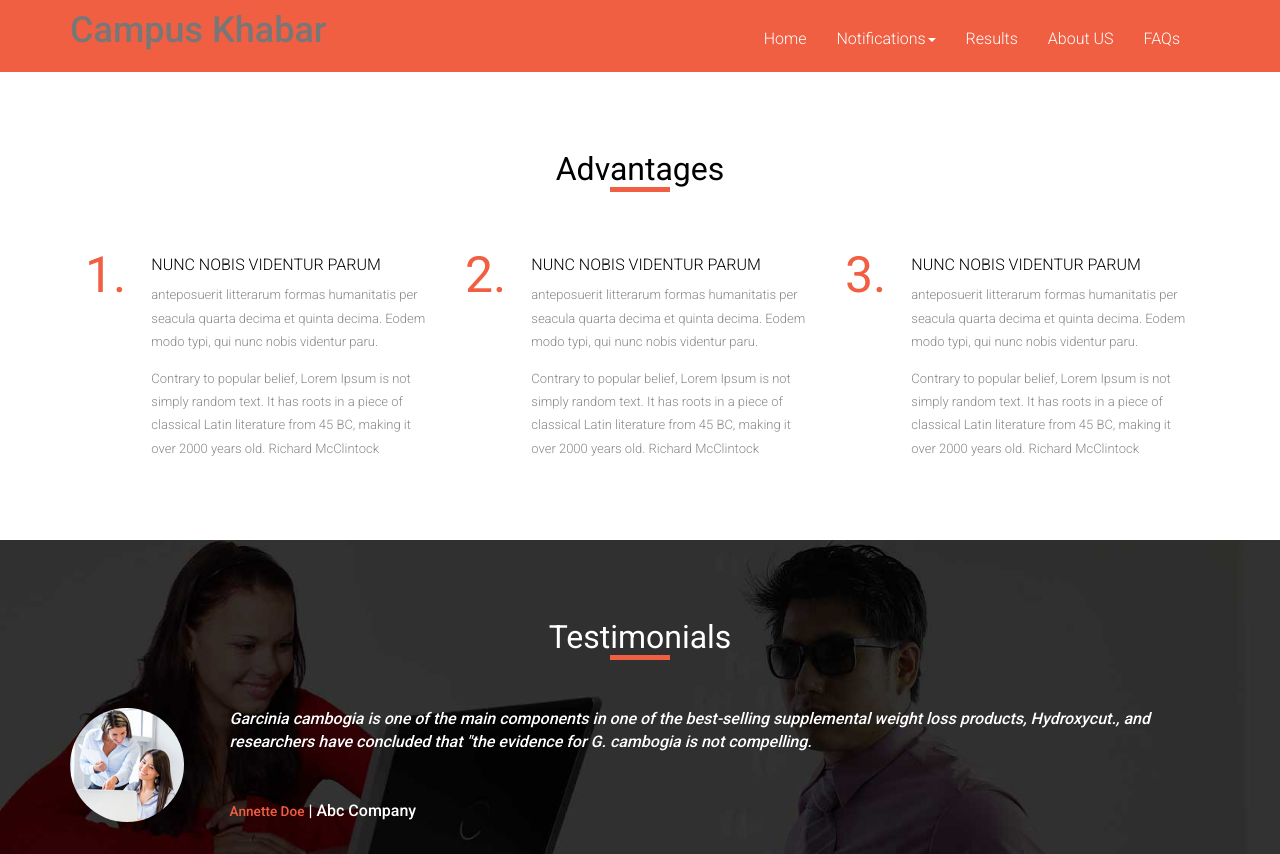
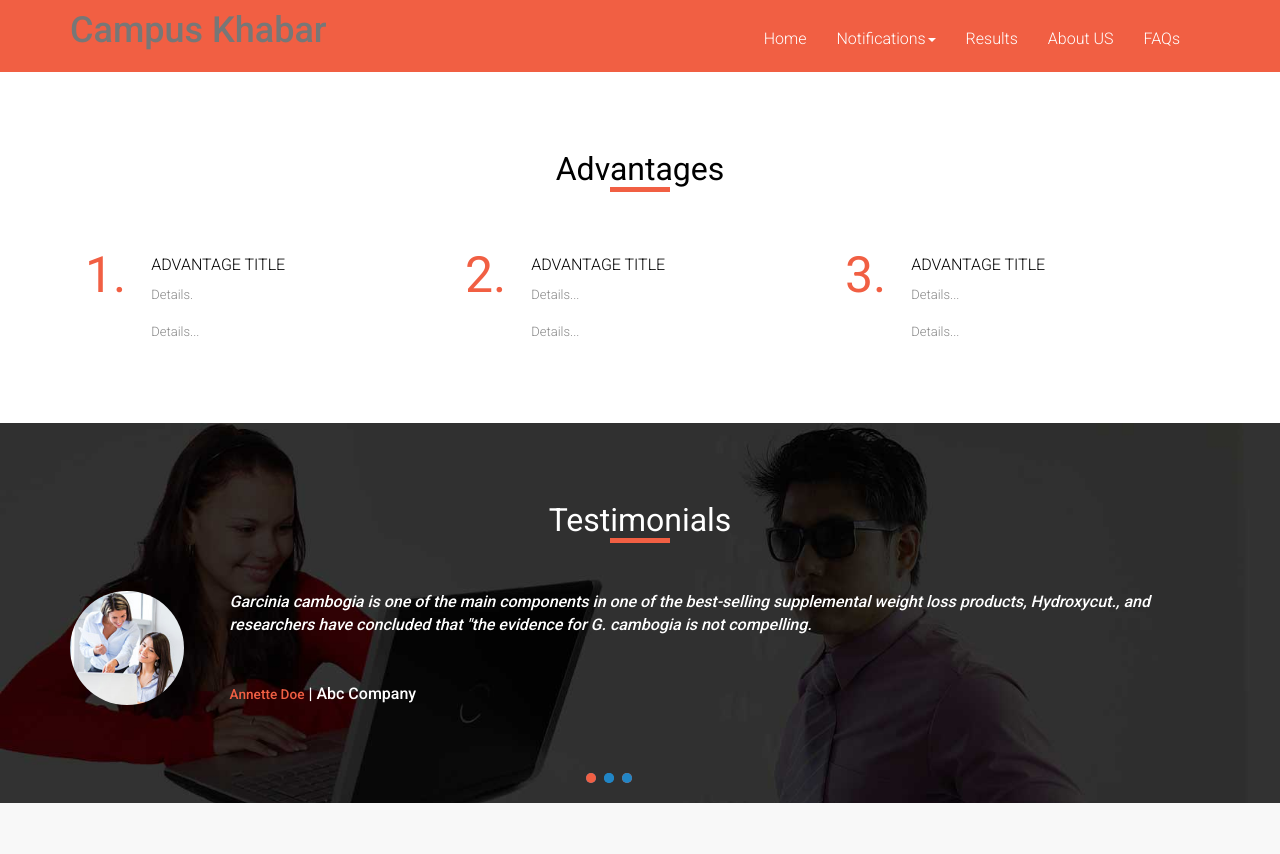
Before and after one commit to nishith31/CampusKhabarUI, a plain HTML site: page CampusKhabar/about.html in a window 1280 px wide. Shown: the top 854 px of the page. Drawn offline with Linux system fonts and the light colour scheme; files whose address does not match are found by name.

Commit message:
updated about us page

```diff
--- a/CampusKhabar/about.html
+++ b/CampusKhabar/about.html
@@ -30,9 +30,9 @@
 							<ul>
 								<li><span class="dropcap">1.</span>
 								   <div class="item_content">
-									<h5><a href="#">nunc nobis videntur parum</a></h5>
-									<p> anteposuerit litterarum formas humanitatis per seacula quarta decima et quinta decima. Eodem modo typi, qui nunc nobis videntur paru.</p>
-									<p class="m_1">Contrary to popular belief, Lorem Ipsum is not simply random text. It has roots in a piece of classical Latin literature from 45 BC, making it over 2000 years old. Richard McClintock</p>
+									<h5><a href="#">Advantage Title</a></h5>
+									<p> Details.</p>
+									<p class="m_1">Details...</p>
 								   </div>
 								</li>
 							</ul>
@@ -43,9 +43,9 @@
 							<ul>
 								<li><span class="dropcap">2.</span>
 								   <div class="item_content">
-									<h5><a href="#">nunc nobis videntur parum</a></h5>
-									<p> anteposuerit litterarum formas humanitatis per seacula quarta decima et quinta decima. Eodem modo typi, qui nunc nobis videntur paru.</p>
-									<p class="m_1">Contrary to popular belief, Lorem Ipsum is not simply random text. It has roots in a piece of classical Latin literature from 45 BC, making it over 2000 years old. Richard McClintock</p>
+									<h5><a href="#">Advantage Title</a></h5>
+									<p> Details...</p>
+									<p class="m_1">Details...</p>
 								   </div>
 								</li>
 							</ul>
@@ -56,9 +56,9 @@
 							<ul>
 								<li><span class="dropcap">3.</span>
 								   <div class="item_content">
-									<h5><a href="#">nunc nobis videntur parum</a></h5>
-									<p> anteposuerit litterarum formas humanitatis per seacula quarta decima et quinta decima. Eodem modo typi, qui nunc nobis videntur paru.</p>
-									<p class="m_1">Contrary to popular belief, Lorem Ipsum is not simply random text. It has roots in a piece of classical Latin literature from 45 BC, making it over 2000 years old. Richard McClintock</p>
+									<h5><a href="#">Advantage Title</a></h5>
+									<p> Details...</p>
+									<p class="m_1">Details...</p>
 								   </div>
 								</li>
 							</ul>
```
